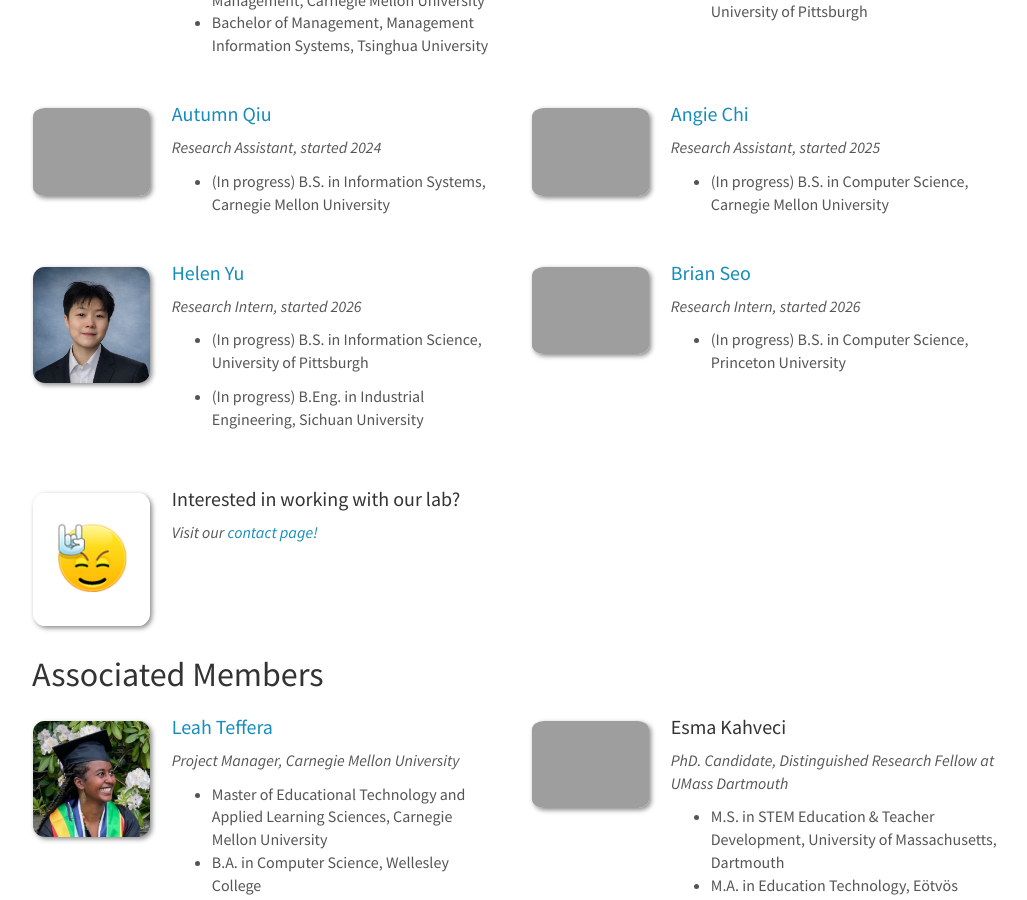
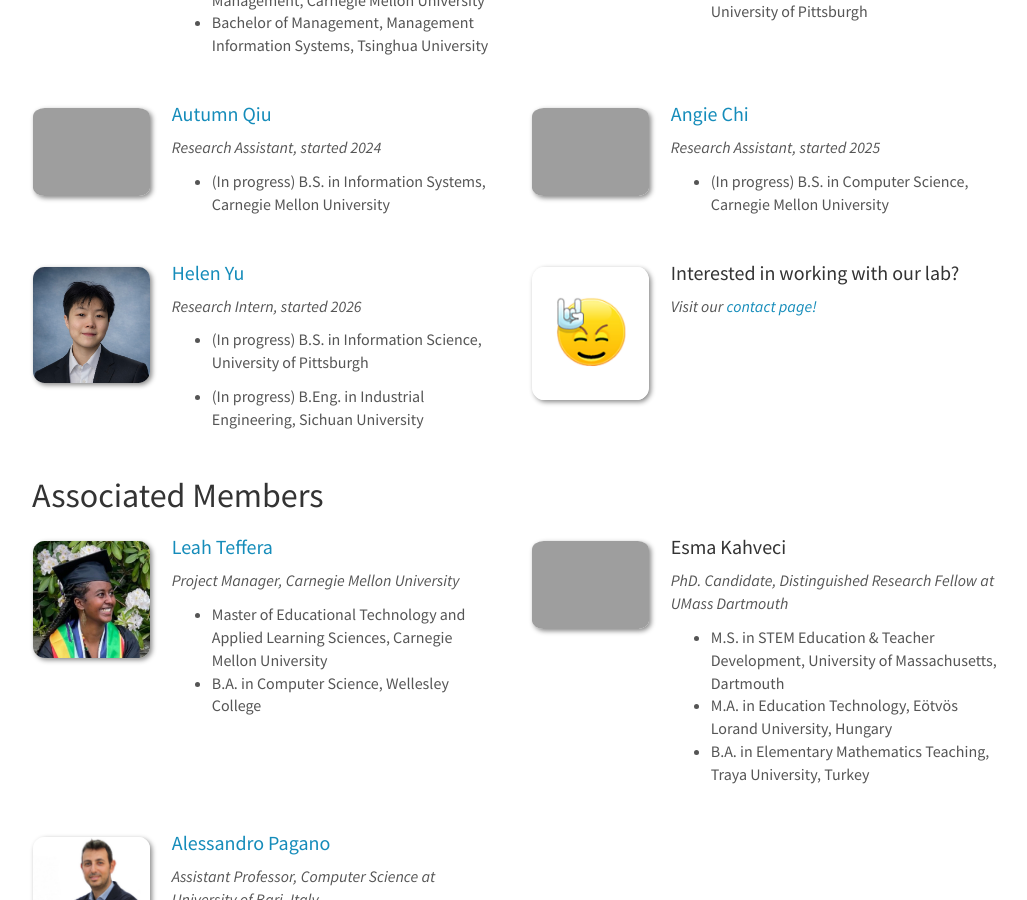
Before and after one commit to McLearn-Lab/McLearn-Lab.github.io, a Jekyll site: the page built from _pages/team.md, in a window 1280 px wide and 900 px high, scrolled down 1125 px. Shown: the whole window, without its empty margins (124-1151 px from the left). Built offline with Jekyll 4.4.1, drawn with Linux system fonts in a browser that asks for light colours; nearby versions of some CDN libraries; some of the changed text lies outside the part shown.

Commit message:
move brian

```diff
--- a/_data/former_interns.yml
+++ b/_data/former_interns.yml
@@ -9,6 +9,13 @@
 #     photo:
 #     info:
 #     site:
+- year: 2026
+  people:
+  - name: Brian Seo
+    photo: brian-seo.jpg
+    info: B.S. in Computer Science Student, Princeton University
+    site: https://www.linkedin.com/in/brian-y-seo/
+
 - year: 2025
   people:
   - name: Angie Chi
--- a/_data/team_members.yml
+++ b/_data/team_members.yml
@@ -68,13 +68,6 @@
   education1: (In progress) B.S. in Information Science, University of Pittsburgh
   education2: (In progress) B.Eng. in Industrial Engineering, Sichuan University
 
-- name: Brian Seo
-  photo: brian-seo.jpg
-  info: Research Intern, started 2026
-  site: https://www.linkedin.com/in/brian-y-seo/
-  number_educ: 1
-  education1: (In progress) B.S. in Computer Science, Princeton University
-
 - name: "Interested in working with our lab?"
   photo: rock.jpg
   info: Visit our <a href="http://www.cs.cmu.edu/~bmclaren/mclearnlab/contact">contact page!</a>
```
Also changed, not shown: _pages/team.md (+1 -1 lines).
